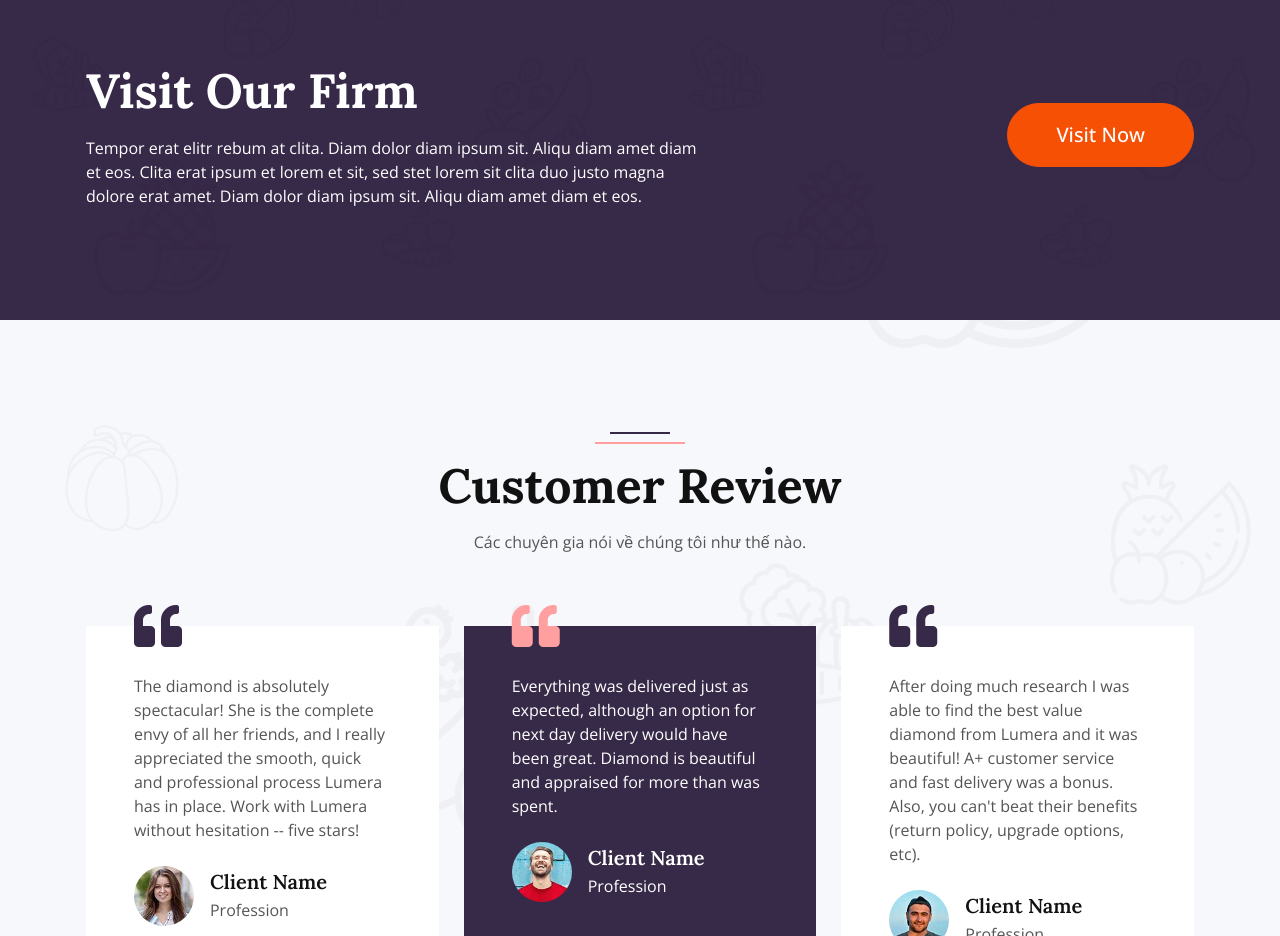
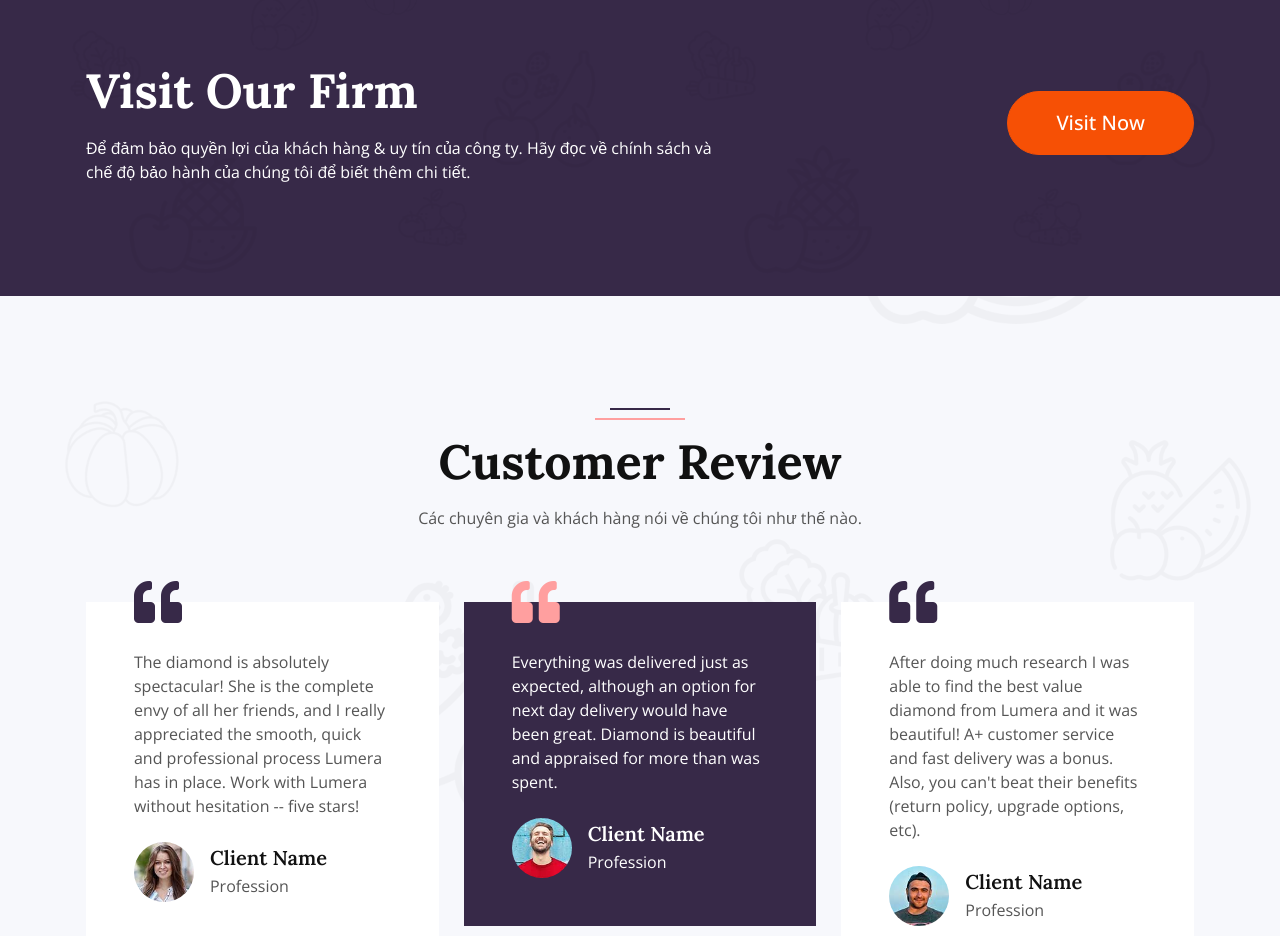
Before and after one commit to tph2479/DiamondBusiness, a plain HTML site: page index.html in a window 1280 px wide. Shown: the part 2720-3656 px from the top of the page. Drawn offline with nearby package versions, Linux system fonts and the light colour scheme; animation ran at ten frames a second.

Commit message:
update firm

```diff
--- a/index.html
+++ b/index.html
@@ -1709,10 +1709,9 @@
           <div class="col-md-7 wow fadeIn" data-wow-delay="0.1s">
             <h1 class="display-5 text-white mb-3">Visit Our Firm</h1>
             <p class="text-white mb-0">
-              Tempor erat elitr rebum at clita. Diam dolor diam ipsum sit. Aliqu
-              diam amet diam et eos. Clita erat ipsum et lorem et sit, sed stet
-              lorem sit clita duo justo magna dolore erat amet. Diam dolor diam
-              ipsum sit. Aliqu diam amet diam et eos.
+              Để đảm bảo quyền lợi của khách hàng & uy tín của công ty. Hãy đọc
+              về chính sách và chế độ bảo hành của chúng tôi để biết thêm chi
+              tiết.
             </p>
           </div>
           <div class="col-md-5 text-md-end wow fadeIn" data-wow-delay="0.5s">
@@ -1734,7 +1733,7 @@
           style="max-width: 500px"
         >
           <h1 class="display-5 mb-3">Customer Review</h1>
-          <p>Các chuyên gia nói về chúng tôi như thế nào.</p>
+          <p>Các chuyên gia và khách hàng nói về chúng tôi như thế nào.</p>
         </div>
         <div
           class="owl-carousel testimonial-carousel wow fadeInUp"
```
